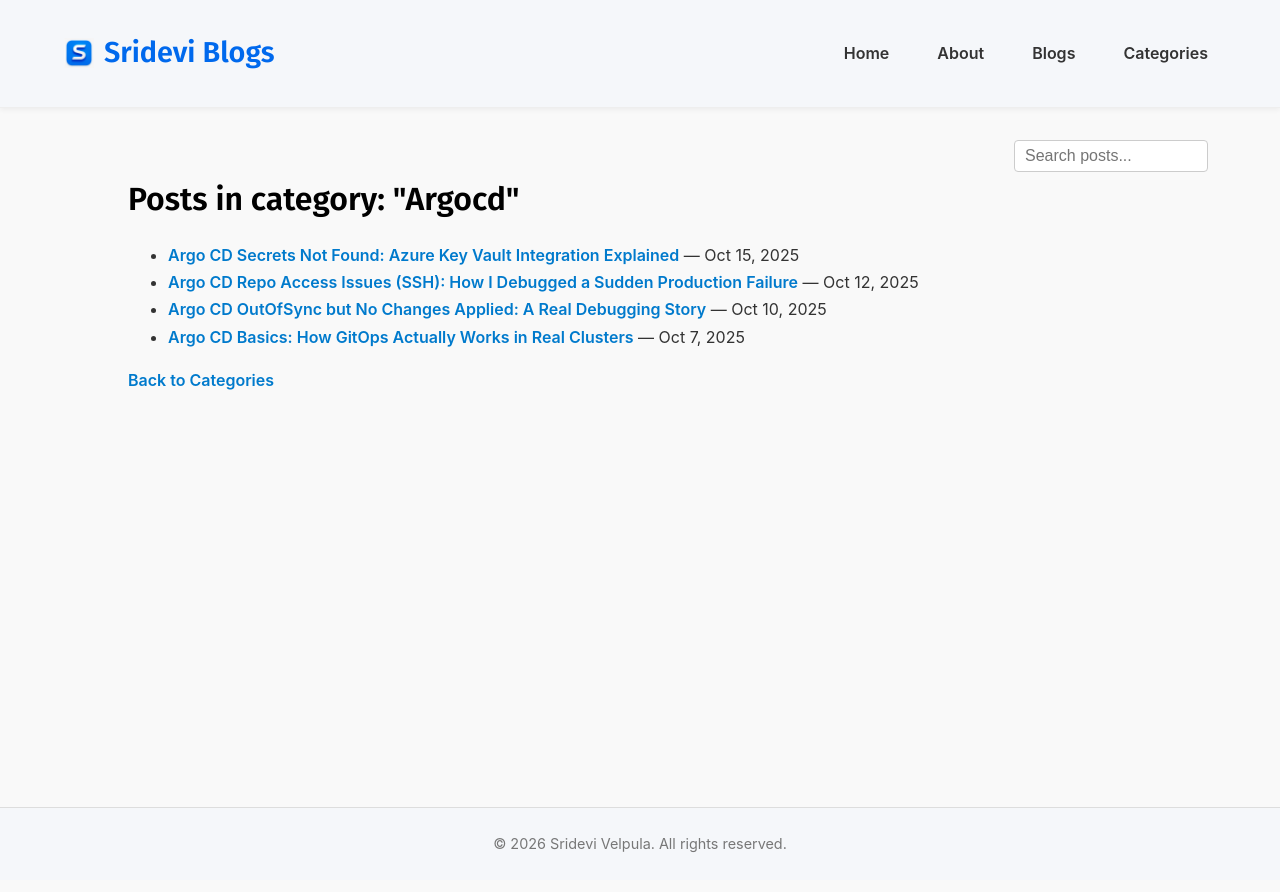
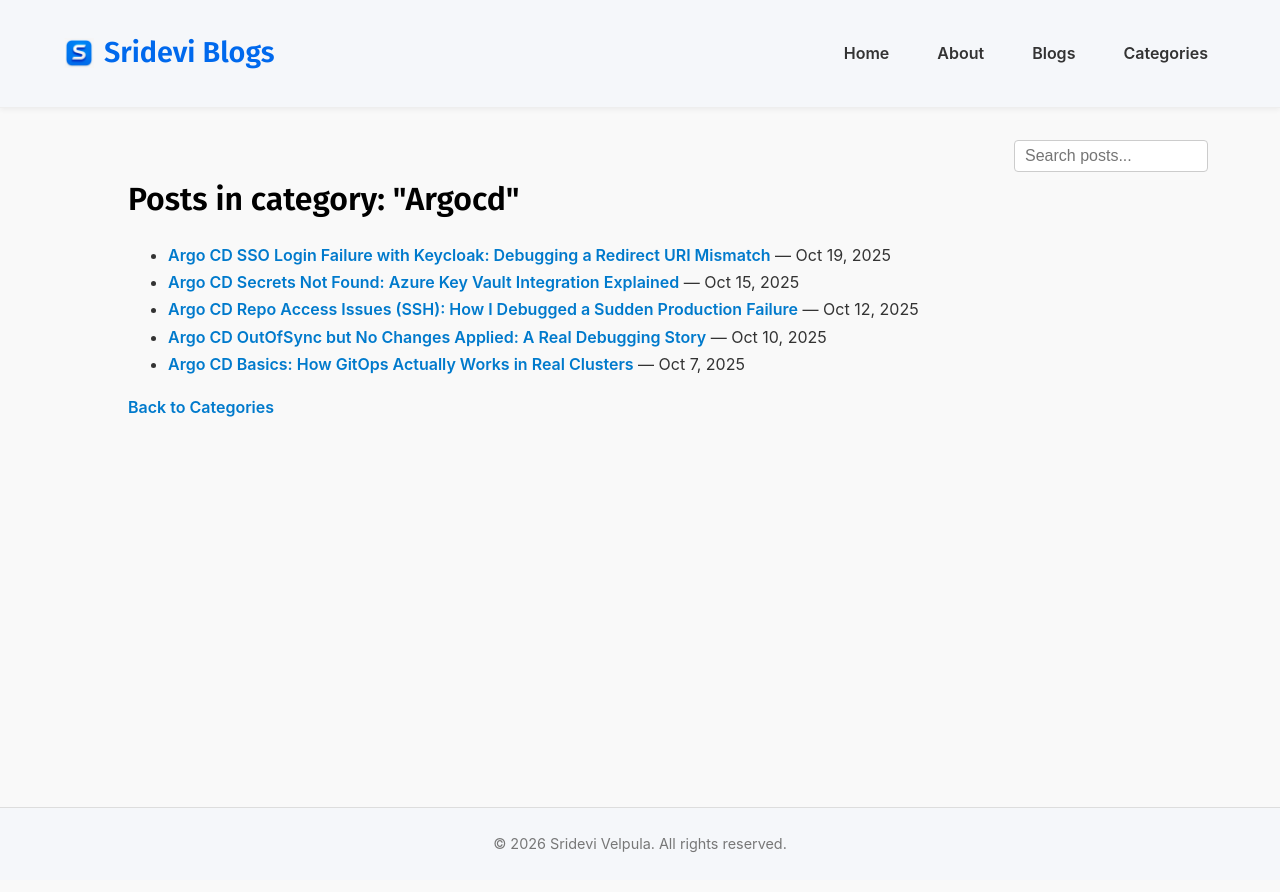
Before and after one commit to srideviblogs/srideviblogs.github.io, a Jekyll site: the page built from categories/argocd.md, in a window 1280 px wide. Shown: the top 892 px of the page. Built offline with Jekyll 4.4.1, drawn with Linux system fonts in a browser that asks for light colours; part of the change alters nothing that is shown.

Commit message:
Update 2025-10-19-argocd-sso-keycloak.md

```diff
--- a/_posts/argocd/2025-10-19-argocd-sso-keycloak.md
+++ b/_posts/argocd/2025-10-19-argocd-sso-keycloak.md
@@ -2,7 +2,7 @@
 layout: post
 title: "Argo CD SSO Login Failure with Keycloak: Debugging a Redirect URI Mismatch"
 date: 2025-10-19
-categories: [argo cd]
+categories: [argocd]
 tags: [argocd, keycloak, sso, oidc, kubernetes, aks, eks]
 image: /assets/images/argocd.jpg
 permalink: /argocd/sso
```
